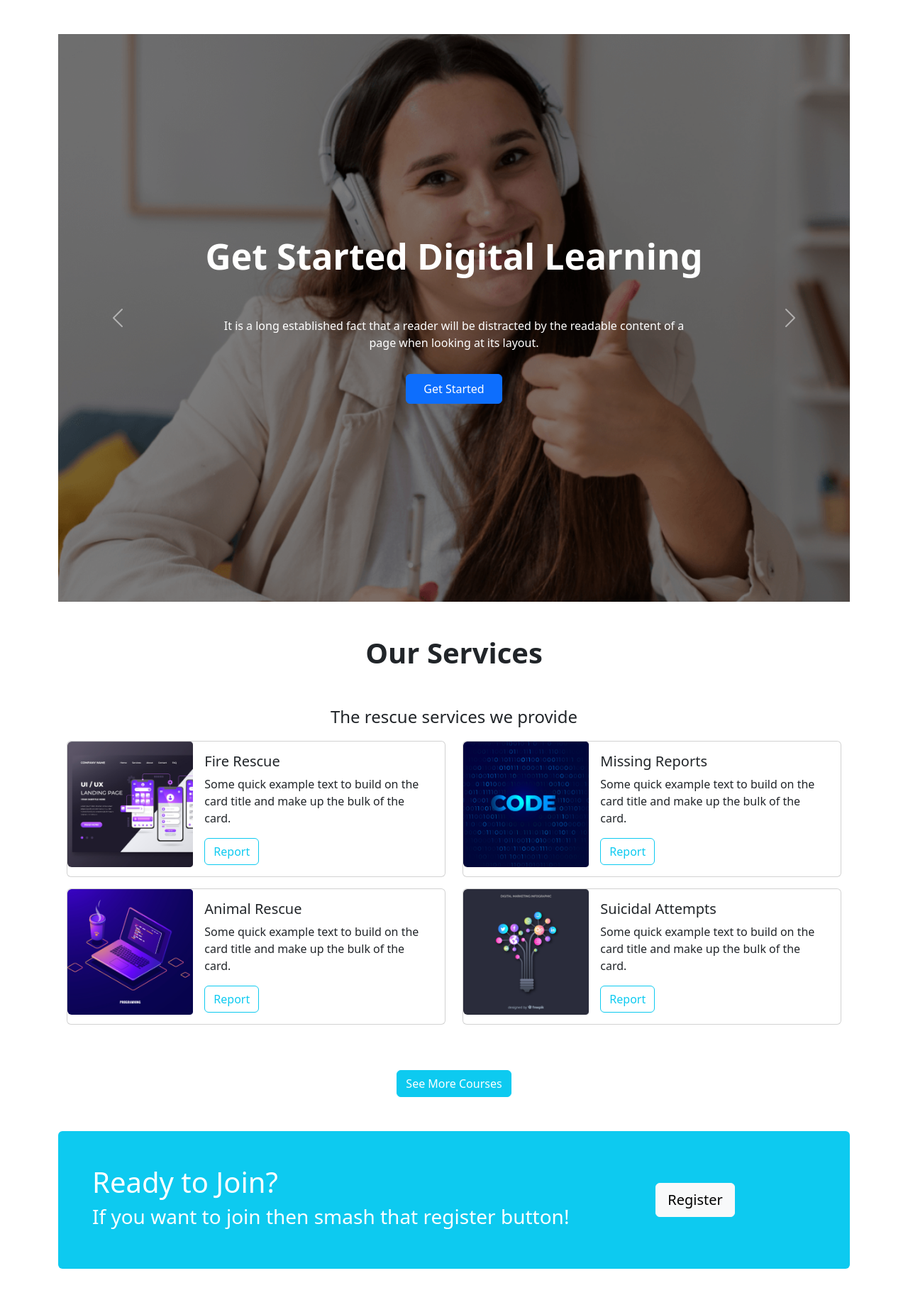
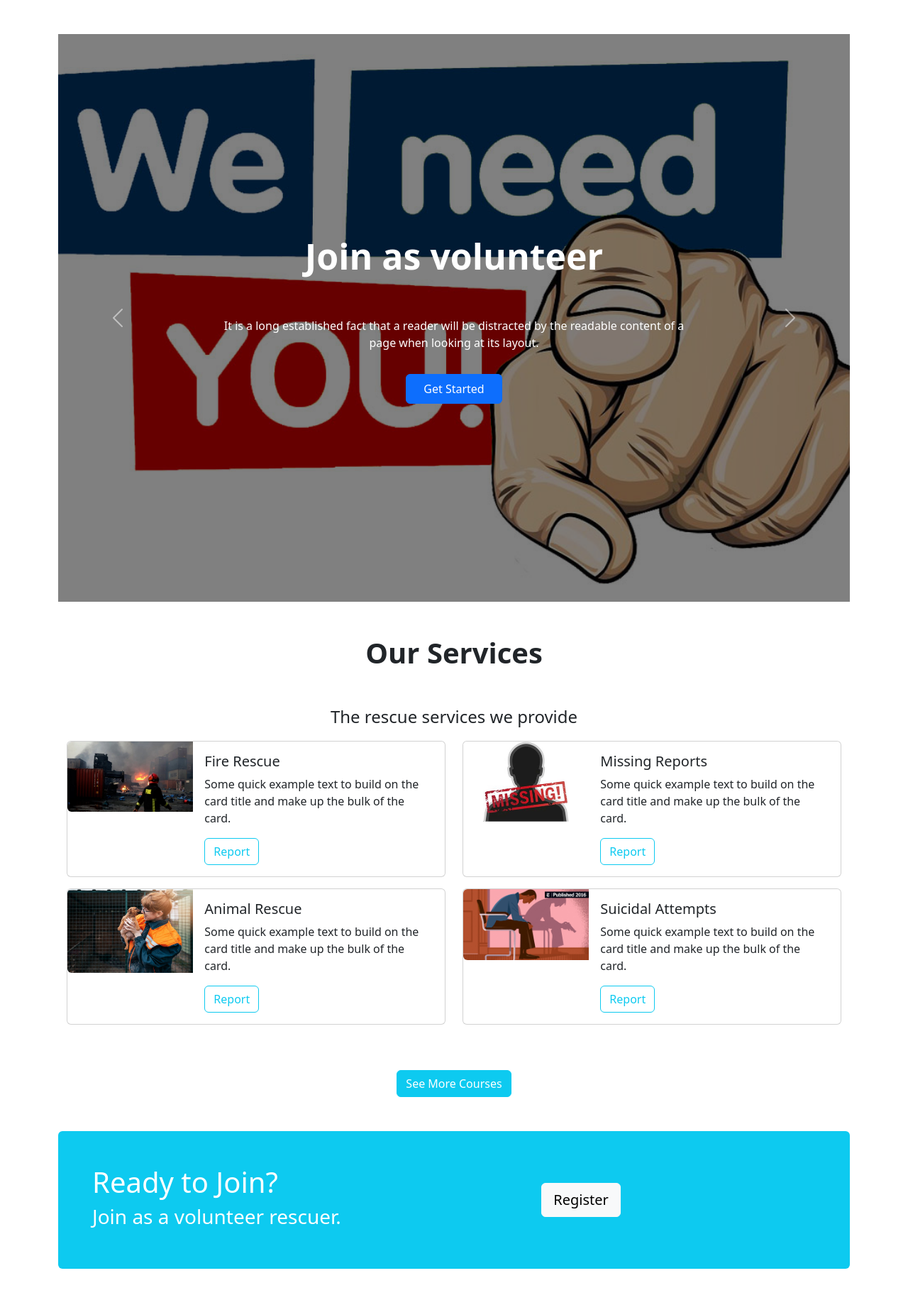
Before and after one commit to noman27/BIPOD, a PHP site: page / in a window 1280 px wide; the page is wider, and only the part inside the window is pictured. Shown: the part 88-1920 px from the top of that part at 71% size. Run offline with PHP 8.4, Linux system fonts and the light colour scheme; some libraries are stand-ins or nearby versions.

Commit message:
some work done..

```diff
--- a/FireReport.php
+++ b/FireReport.php
@@ -46,7 +46,7 @@
                 <input type="text" class="form-control" id="Reporter-number" name="reporter-cont" placeholder="Contact Number of Reporter">
             </div>
             <div class="form-group mt-5">
-                <label for="Incident-address">Person Description:</label>
+                <label for="Incident-address">Address:</label>
                 <textarea class="form-control" id="Incident-address" name="address" rows="3"></textarea>
             </div>
             <button type="submit" class="btn btn-primary mt-5">Report</button>
--- a/index.php
+++ b/index.php
@@ -37,8 +37,8 @@
                   <a class="nav-link active ms-5 me-5" aria-current="page" href="#">Home</a>
                   <a class="nav-link ms-5 me-5" href="#course">Services</a>
                   <a class="nav-link ms-5 me-5" href="#">EMSInfo</a>
-                  <a class="nav-link ms-5 me-5" href="#success">Contact</a>
-                  <a class="nav-link ms-5 me-5" href="#">About</a>
+                  <a class="nav-link ms-5 me-5" href="contactUs.php">Contact</a>
+                  <a class="nav-link ms-5 me-5" href="About.php">About</a>
                   <a class="nav-link ms-5 me-5" href="register.php">Register</a>
                   <?php
                     if(isset($_SESSION['UserID'])){
@@ -59,11 +59,11 @@
           <div id="carouselExampleControls" class="carousel slide my-5" data-bs-ride="carousel">
             <div class="carousel-inner">
               <div class="carousel-item active">
-                <img src="images/cover/cover-1.png" class="d-block w-100 img-fluid  " alt="...">
+                <img src="images/volunteer.jpg" class="d-block w-100 img-fluid  " alt="...">
                 <div class="carousel-caption d-flex flex-column justify-content-center">
 
                   <div class="carousel-text">
-                    <p class="py-3 ctextstyle">Get Started Digital Learning</p>
+                    <p class="py-3 ctextstyle">Join as volunteer</p>
                     <p class="py-3 px-5">
                       It is a long established fact that a reader will be
                       distracted by the readable content of a page when looking at
@@ -79,11 +79,11 @@
                 </div>
               </div>
               <div class="carousel-item">
-                <img src="images/cover/cover-2.jpg" class="d-block w-100 img-fluid " alt="...">
+                <img src="images/rescue.jpg" class="d-block w-100 img-fluid " alt="...">
                 <div class="carousel-caption d-flex flex-column justify-content-center">
 
                   <div class="carousel-text">
-                    <p class="py-3 ctextstyle">Get Started Digital Learning</p>
+                    <p class="py-3 ctextstyle">Rescue people from Accidents</p>
                     <p class="py-3 px-5">
                       It is a long established fact that a reader will be
                       distracted by the readable content of a page when looking at
@@ -99,11 +99,11 @@
                 </div>
               </div>
               <div class="carousel-item">
-                <img src="images/cover/cover-3.jpg" class="d-block w-100 img-fluid " alt="...">
+                <img src="images/help.jpeg" class="d-block w-100 img-fluid " alt="...">
                 <div class="carousel-caption d-flex flex-column justify-content-center">
 
                   <div class="carousel-text">
-                    <p class="py-3 ctextstyle">Get Started Digital Learning</p>
+                    <p class="py-3 ctextstyle">We live for each other</p>
                     <p class="py-3 px-5">
                       It is a long established fact that a reader will be
                       distracted by the readable content of a page when looking at
@@ -145,7 +145,7 @@
                     <div class="card mb-3" style="max-width: 540px;">
                       <div class="row g-0">
                         <div class="col-md-4">
-                          <img src="images/course/course-1.png" class="img-fluid rounded-start " alt="...">
+                          <img src="images/fire.png" class="img-fluid rounded-start " alt="...">
                         </div>
                         <div class="col-md-8">
                           <div class="card-body">
@@ -163,7 +163,7 @@
                     <div class="card mb-3" style="max-width: 540px;">
                       <div class="row g-0">
                         <div class="col-md-4">
-                          <img src="images/course/course-2.png" class="img-fluid rounded-start" alt="...">
+                          <img src="images/missing.jpg" class="img-fluid rounded-start" alt="...">
                         </div>
                         <div class="col-md-8">
                           <div class="card-body">
@@ -180,7 +180,7 @@
                     <div class="card mb-3" style="max-width: 540px;">
                       <div class="row g-0">
                         <div class="col-md-4">
-                          <img src="images/course/course-3.png" class="img-fluid rounded-start" alt="...">
+                          <img src="images/animal.png" class="img-fluid rounded-start" alt="...">
                         </div>
                         <div class="col-md-8">
                           <div class="card-body">
@@ -197,7 +197,7 @@
                     <div class="card mb-3" style="max-width: 540px;">
                       <div class="row g-0">
                         <div class="col-md-4">
-                          <img src="images/course/course-4.png" class="img-fluid rounded-start" alt="...">
+                          <img src="images/suicide.png" class="img-fluid rounded-start" alt="...">
                         </div>
                         <div class="col-md-8">
                           <div class="card-body">
@@ -224,10 +224,10 @@
           <div class="bg-info w-100 d-flex flex-lg-row flex-column rounded align-items-center">
             <div class="text-white p-5">
                 <h1>Ready to Join?</h1>
-                <p class="h3">If you want to join then smash that register button!</p>
+                <p class="h3">Join as a volunteer rescuer.</p>
             </div>
             <div class="regbutton mx-auto align-items-center" style="width: 200px;">
-              <button type="button" class="btn btn-light rounded btn-lg ">Register</button>
+              <a href="register.php"><button type="button" class="btn btn-light rounded btn-lg ">Register</button></a>
             </div>
           </div>
       </section>
@@ -348,15 +348,8 @@
 
       <!-- companies tags start  -->
       <section class="mt-5 p-5">
-        <p class="h1 text-center my-5 d-lg-block d-none titles">Trusted by over 800+ companies</p>
-        <div class="d-lg-flex flex-row d-none">
-            <img src="images/company/company-1.png" alt="" class="img-fluid me-5">
-            <img src="images/company/company-2.png" alt="" class="img-fluid me-5">
-            <img src="images/company/company-3.png" alt="" class="img-fluid me-5">
-            <img src="images/company/company-4.png" alt="" class="img-fluid me-5">
-            <img src="images/company/company-5.png" alt="" class="img-fluid me-5">
-            <img src="images/company/company-6.png" alt="" class="img-fluid me-5">
-        </div>
+        <p class="h1 text-center my-5 d-lg-block d-none titles">Trusted by people</p>
+
       </section>
       <!-- companies tags end  -->
 
@@ -364,7 +357,7 @@
 
     <footer class="bg-black mt-5">
         <div class="text-white align-items-center text-center p-5 ">
-          <p class="h1">ED-Tech</p>
+          <p class="h1">BIPOD</p>
           <p>Office 41, Zawaya Buildin, Ghala Muscat,
             Sultanate of Oman</p>
             <p>Privacy Ploicy  |   Terms of use</p>
--- a/register.php
+++ b/register.php
@@ -51,11 +51,13 @@ include ("function.php");
                 }
             }
             else{
-                echo "Password mismatch";
+                echo "<script>
+                        alert('Cant create user something went wrong')<script>;";
             }
         }
         else{
-            echo "Fill all the fields of the form";
+            echo "<script>
+                        alert('Cant create user something went wrong')<script>;";
         }
     }
 
```
Also changed, not shown: About.php (added, +52 -0 lines), contactUs.php (added, +75 -0 lines), images/CU.jpg (added), images/animal.png (added), images/contact.png (added), images/fire.png (added), images/help.jpeg (added), images/missing.jpg (added), images/rescue.jpg (added), images/suicide.png (added), images/volunteer.jpg (added).
